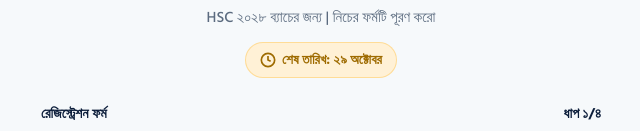
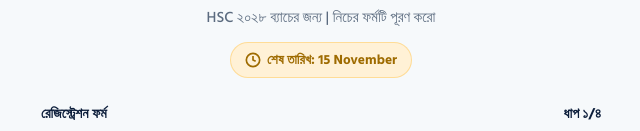
Before and after one commit to ahmed-shahriyar/form, a plain HTML site: page index.html in a window 1280 px wide. Shown: the part 221-352 px from the top of the page, without its empty margins (319-959 px from the left). Drawn offline with Linux system fonts and the light colour scheme.

Commit message:
Update index.html

```diff
--- a/index.html
+++ b/index.html
@@ -1029,7 +1029,7 @@
       <p class="sub-heading">HSC ২০২৮ ব্যাচের জন্য | নিচের ফর্মটি পূরণ করো</p>
       <div class="deadline-tag">
         <svg width="16" height="16" viewBox="0 0 24 24" fill="none" stroke="currentColor" stroke-width="2.5"><circle cx="12" cy="12" r="10"/><polyline points="12 6 12 12 16 14"/></svg>
-        শেষ তারিখ: ২৯ অক্টোবর
+        শেষ তারিখ: 15 November
       </div>
     </header>
 
```
